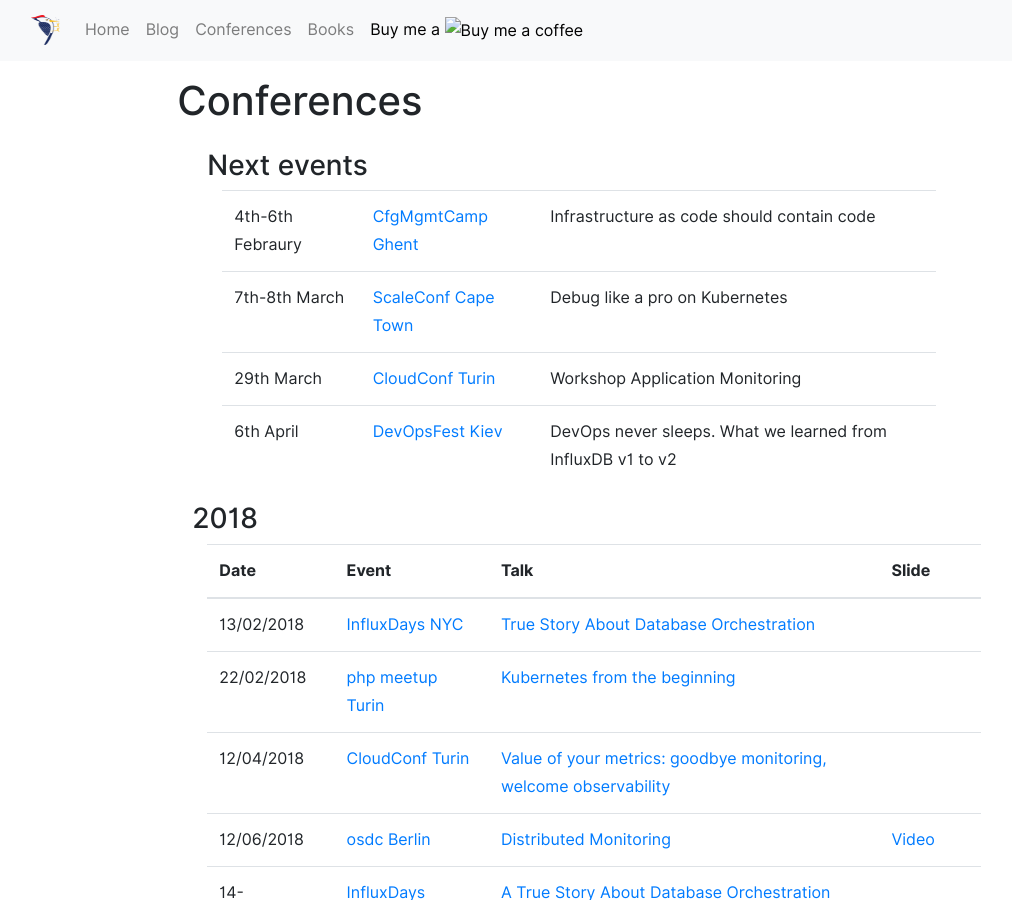
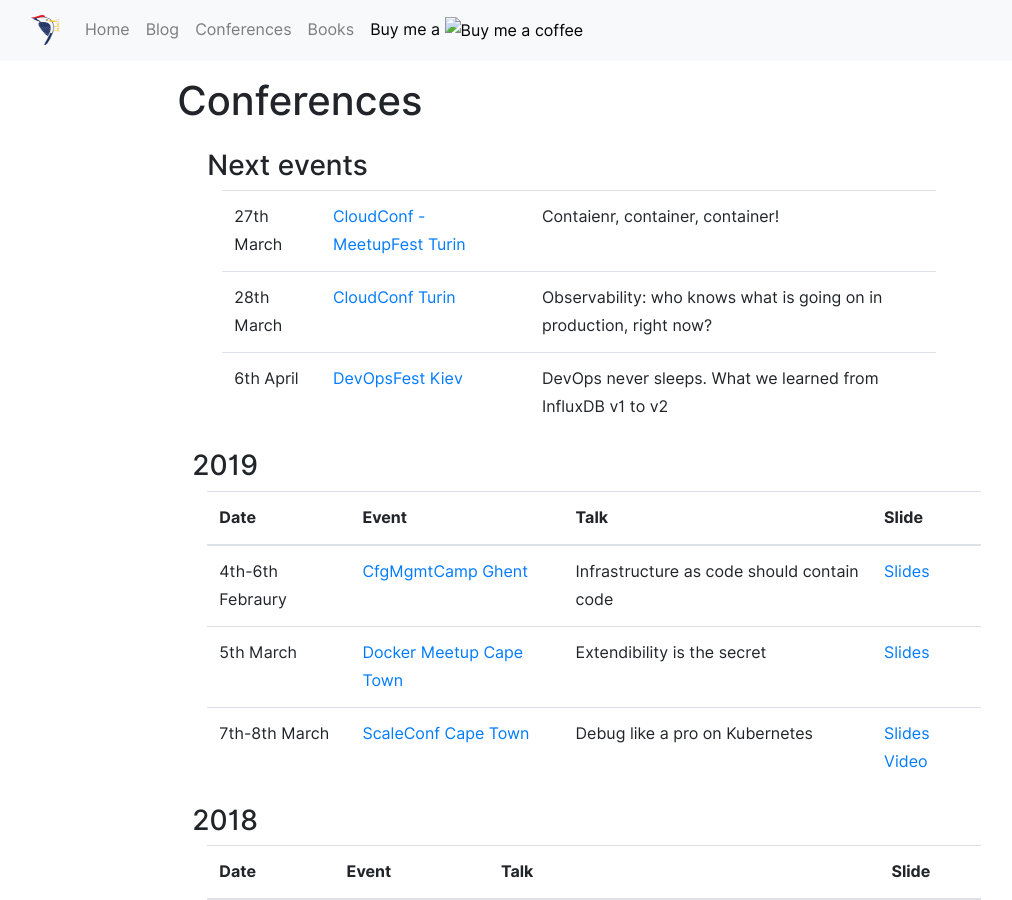
Before and after one commit to gianarb/gianarb.github.com, a Jekyll site: the page built from conferences.html, in a window 1280 px wide and 900 px high. Shown: the whole window, without its empty margins (54-1066 px from the left). Built offline with Jekyll 4.4.1, drawn with Linux system fonts in a browser that asks for light colours; nearby versions of some CDN libraries.

Commit message:
Fixed events
Signed-off-by: Gianluca Arbezzano <gianarb92@gmail.com>

```diff
--- a/_includes/next-events.html
+++ b/_includes/next-events.html
@@ -3,25 +3,15 @@
     <div class="col-md-12">
       <table class="table table-hover">
           <thead>
-            <!--<tr>-->
-              <!--<td>3-6/12/2018</td>-->
-              <!--<td><a href="https://devopsconference.de/">DevOpsConf Munich</a></td>-->
-              <!--<td>Distributed Monitoring: How to understand the Chaos</td>-->
-            <!--</tr>-->
             <tr>
-              <td>4th-6th Febraury</td>
-              <td><a href="https://cfgmgmtcamp.eu/">CfgMgmtCamp Ghent</a></td>
-              <td>Infrastructure as code should contain code</td>
+              <td>27th March</td>
+              <td><a href="https://2019.cloudconf.it/fest.html">CloudConf - MeetupFest Turin</a></td>
+              <td>Contaienr, container, container!</td>
             </tr>
             <tr>
-              <td>7th-8th March</td>
-              <td><a href="https://scaleconf.org/speakers/#gianlucca-arbezzano">ScaleConf Cape Town</a></td>
-              <td>Debug like a pro on Kubernetes</td>
-            </tr>
-            <tr>
-              <td>29th March</td>
-              <td><a href="https://2019.cloudconf.it/workshop.html#monitoring">CloudConf Turin</a></td>
-              <td>Workshop Application Monitoring</td>
+              <td>28th March</td>
+              <td><a href="">CloudConf Turin</a></td>
+              <td>Observability: who knows what is going on in production, right now?</td>
             </tr>
             <tr>
               <td>6th April</td>
--- a/conferences.html
+++ b/conferences.html
@@ -18,6 +18,47 @@
     </div>
 
     {% include next-events.html %}
+
+    <div class="row">
+        <h3>2019</h3>
+        <div class="col-md-12">
+          <table class="table table-hover">
+              <thead>
+                <tr>
+                  <th>Date</th>
+                  <th>Event</th>
+                  <th>Talk</th>
+                  <th>Slide</th>
+                </tr>
+              </thead>
+              <tbody>
+                <tr>
+                  <td>4th-6th Febraury</td>
+                  <td><a href="https://cfgmgmtcamp.eu/">CfgMgmtCamp Ghent</a></td>
+                  <td>Infrastructure as code should contain code</td>
+                  <td><a href="https://speakerdeck.com/gianarb/cfgmgmtcamp-infrastructure-as-code-should-contain-code" target="_blank">Slides</a></td>
+                </tr>
+                <tr>
+                  <td>5th March</td>
+                  <td><a href="https://www.meetup.com/Docker-Cape-Town/events/259164238/">Docker Meetup Cape Town</a></td>
+                  <td>Extendibility is the secret</td>
+                  <td>
+                      <a href="https://speakerdeck.com/gianarb/docker-cape-town-extendibility-is-the-secret" target="_blank">Slides</a>
+                  </td>
+                </tr>
+                <tr>
+                  <td>7th-8th March</td>
+                  <td><a href="https://scaleconf.org/speakers/#gianlucca-arbezzano">ScaleConf Cape Town</a></td>
+                  <td>Debug like a pro on Kubernetes</td>
+                  <td>
+                      <a href="https://speakerdeck.com/gianarb/scaleconf-cape-town-debug-like-a-pro-on-kubernetes" target="_blank">Slides</a>
+                       <a href="https://youtu.be/lcHUYwp5rQY" target="_blank">Video</a>
+                  </td>
+                </tr>
+              </tbody>
+          </table>
+        </div>
+    </div>
 
     <div class="row">
         <h3>2018</h3>
```
